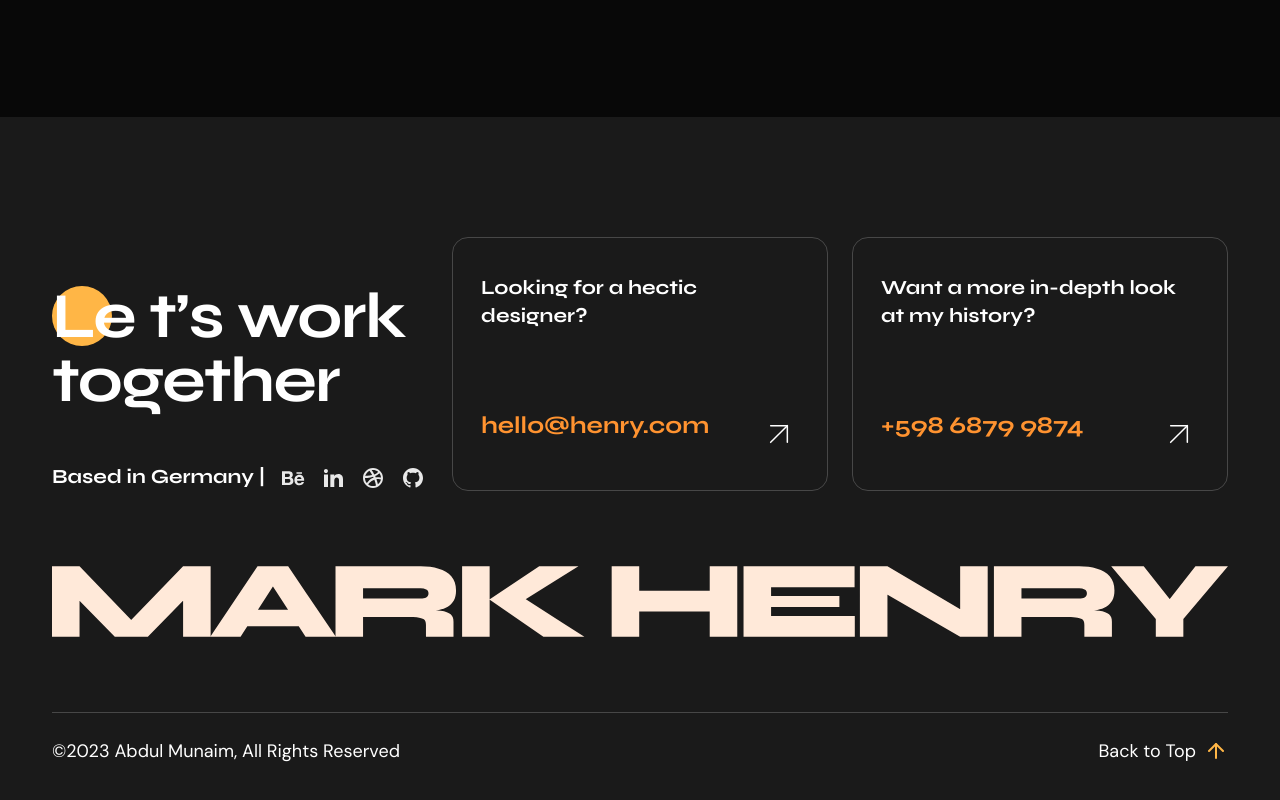
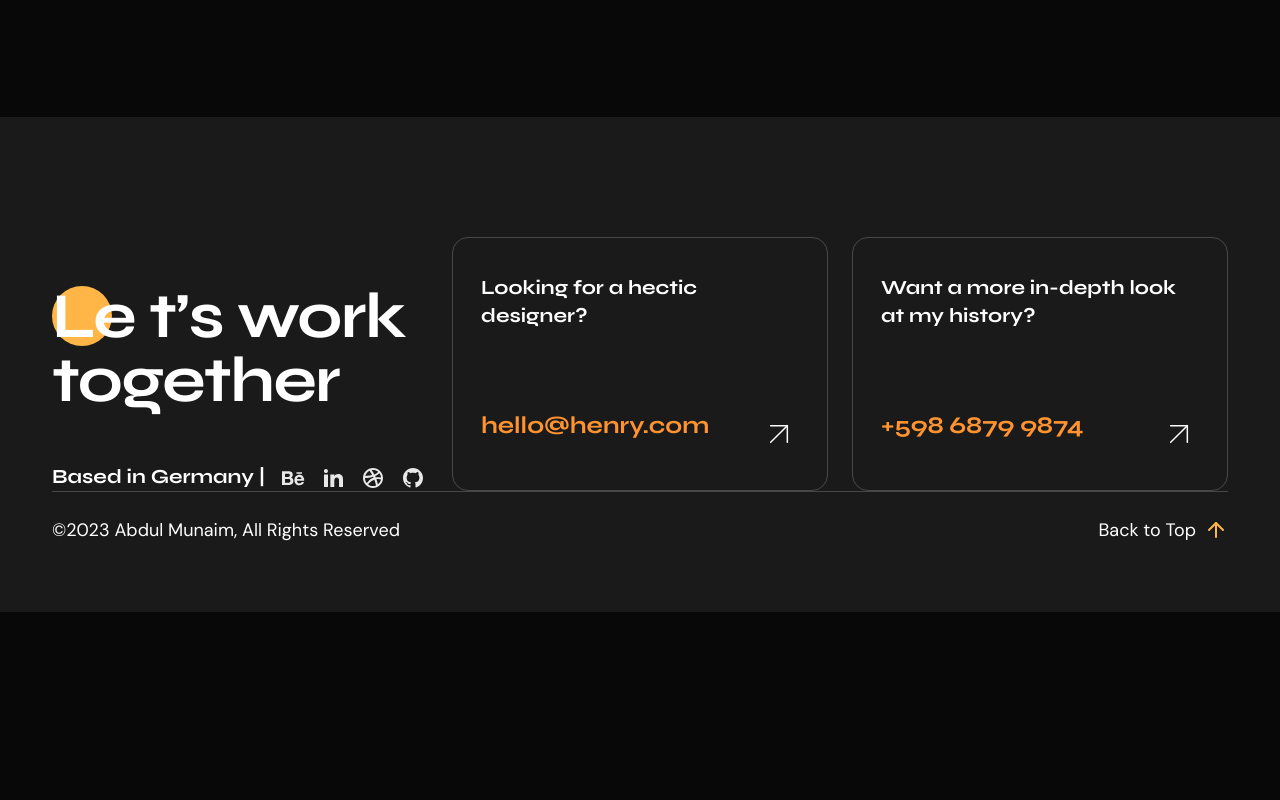
Before and after one commit to showbizas0450/Portfolio, a plain HTML site: page index.html in a window 1280 px wide. Shown: the part 6412-7212 px from the top of the page. After the commit the page ends 7024 px from the top, so only its background shows below. Drawn offline with Linux system fonts and the light colour scheme.

Commit message:
Update index.html

```diff
--- a/index.html
+++ b/index.html
@@ -1803,26 +1803,6 @@
 
                     </div>
 
-                    <div class="row">
-                        <div class="col-12">
-                            <div class="py-72">
-                                <svg class="w-100" width="1281" height="77" viewBox="0 0 1281 77" fill="none" xmlns="http://www.w3.org/2000/svg">
-                                    <path d="M95.28 67.88H77.28L142.8 0.199951H172.8V77H142.8V24.68L151.8 28.4L104.4 77H68.4L20.88 28.52L30 24.8V77H0V0.199951H30L95.28 67.88Z" fill="#FFE9D9" />
-                                    <path d="M199.289 65.36V47.36H281.369V65.36H199.289ZM172.409 77L223.889 0.199951H257.249L309.209 77H276.209L231.689 8.23995H249.569L205.409 77H172.409Z" fill="#FFE9D9" />
-                                    <path d="M308.828 77V0.199951H401.588C408.868 0.199951 415.388 1.03995 421.148 2.71995C426.988 4.31995 431.588 7.03995 434.948 10.88C438.388 14.72 440.108 19.96 440.108 26.6C440.108 31 439.308 34.64 437.708 37.52C436.108 40.4 433.908 42.64 431.108 44.24C428.308 45.84 425.108 47 421.508 47.72C417.908 48.44 414.148 48.88 410.228 49.04L401.468 47.36C410.988 47.44 418.308 47.84 423.428 48.56C428.628 49.28 432.228 50.6 434.228 52.52C436.308 54.36 437.348 57.04 437.348 60.56V77H407.348V64.16C407.348 61.76 406.868 59.96 405.908 58.76C405.028 57.48 403.028 56.6 399.908 56.12C396.868 55.64 392.148 55.4 385.748 55.4H338.828V77H308.828ZM338.828 35.36H401.588C403.988 35.36 405.988 34.96 407.588 34.16C409.268 33.36 410.108 31.84 410.108 29.6C410.108 27.52 409.268 26.12 407.588 25.4C405.988 24.6 403.988 24.2 401.588 24.2H338.828V35.36Z" fill="#FFE9D9" />
-                                    <path d="M510.679 39.2V32.48L579.919 77H535.279L476.479 36.2L530.719 0.199951H573.439L510.679 39.2ZM446.719 0.199951H476.719V77H446.719V0.199951Z" fill="#FFE9D9" />
-                                    <path d="M635.328 26.72H719.808V49.52H635.328V26.72ZM716.448 0.199951H746.448V77H716.448V0.199951ZM609.648 0.199951H639.648V77H609.648V0.199951Z" fill="#FFE9D9" />
-                                    <path d="M783.281 44.6V54.2H874.481V77H753.281V0.199951H874.241V23H783.281V32.6H857.681V44.6H783.281Z" fill="#FFE9D9" />
-                                    <path d="M1000.4 53.48L989.239 59.84V0.199951H1019.24V77H989.239L898.879 24.68L910.039 18.2V77H880.039V0.199951H910.039L1000.4 53.48Z" fill="#FFE9D9" />
-                                    <path d="M1026.02 77V0.199951H1118.78C1126.06 0.199951 1132.58 1.03995 1138.34 2.71995C1144.18 4.31995 1148.78 7.03995 1152.14 10.88C1155.58 14.72 1157.3 19.96 1157.3 26.6C1157.3 31 1156.5 34.64 1154.9 37.52C1153.3 40.4 1151.1 42.64 1148.3 44.24C1145.5 45.84 1142.3 47 1138.7 47.72C1135.1 48.44 1131.34 48.88 1127.42 49.04L1118.66 47.36C1128.18 47.44 1135.5 47.84 1140.62 48.56C1145.82 49.28 1149.42 50.6 1151.42 52.52C1153.5 54.36 1154.54 57.04 1154.54 60.56V77H1124.54V64.16C1124.54 61.76 1124.06 59.96 1123.1 58.76C1122.22 57.48 1120.22 56.6 1117.1 56.12C1114.06 55.64 1109.34 55.4 1102.94 55.4H1056.02V77H1026.02ZM1056.02 35.36H1118.78C1121.18 35.36 1123.18 34.96 1124.78 34.16C1126.46 33.36 1127.3 31.84 1127.3 29.6C1127.3 27.52 1126.46 26.12 1124.78 25.4C1123.18 24.6 1121.18 24.2 1118.78 24.2H1056.02V35.36Z" fill="#FFE9D9" />
-                                    <path d="M1280.96 0.199951L1232.36 57.44V77H1202.36V57.44L1153.76 0.199951H1189.16L1228.64 50H1206.44L1245.56 0.199951H1280.96Z" fill="#FFE9D9" />
-                                </svg>
-                            </div>
-                        </div>
-
-                    </div>
-
-
                     <div class="pt-6 copyright">
                         <div class="row">
 
```
